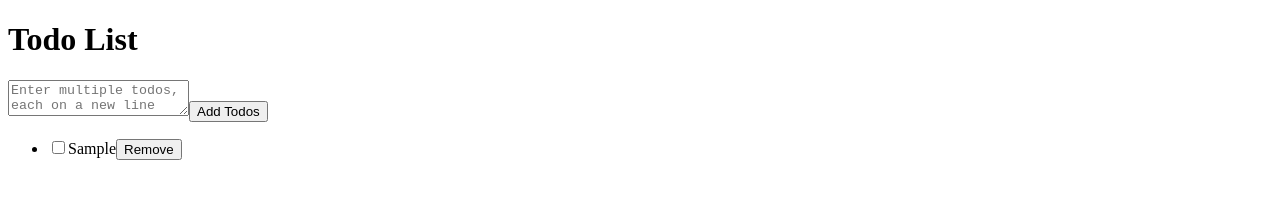
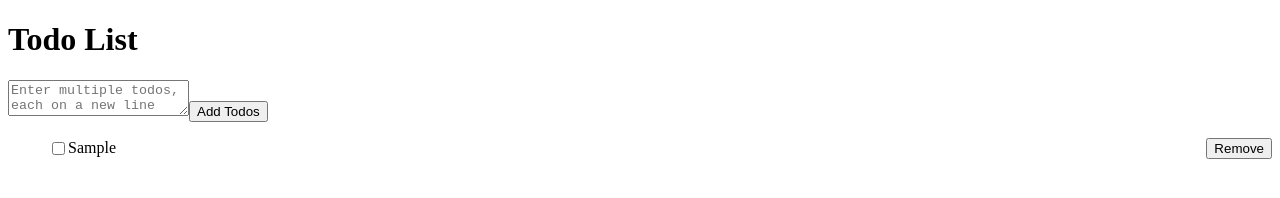
Before and after one commit to tztechno/vercel_todo, a plain HTML site: page index.html in a window 1280 px wide. Both pictures are taken after typing "Sample" into the empty fields and a click on the button "Add Todos". Drawn offline with nearby package versions, Linux system fonts and the light colour scheme.

Commit message:
Update index.html

```diff
--- a/index.html
+++ b/index.html
@@ -6,7 +6,19 @@
     <meta name="viewport" content="width=device-width, initial-scale=1.0">
     <title>Todo List</title>
     <script src="https://unpkg.com/vue@3/dist/vue.global.prod.js"></script>
-
+    <style>
+        .todo-item {
+            display: flex;
+            align-items: center;
+            margin-bottom: 10px;
+        }
+        .todo-item span {
+            flex-grow: 1;
+        }
+        .remove-button {
+            margin-left: 10px;
+        }
+    </style>
     <meta name="twitter:card" content="summary_large_image" />
     <meta name="twitter:site" content="@IshiiStpete" />
     <meta name="twitter:title" content="simple todo list">
@@ -19,10 +31,10 @@
         <textarea v-model="newTodos" placeholder="Enter multiple todos, each on a new line"></textarea>
         <button @click="addTodos">Add Todos</button>
         <ul>
-            <li v-for="(todo, index) in todos" :key="index">
+            <li v-for="(todo, index) in todos" :key="index" class="todo-item">
                 <input type="checkbox" v-model="todo.done" />
                 <span :style="{ textDecoration: todo.done ? 'line-through' : 'none' }">{{ todo.text }}</span>
-                <button @click="removeTodo(index)">Remove</button>
+                <button @click="removeTodo(index)" class="remove-button">Remove</button>
             </li>
         </ul>
     </div>
```
